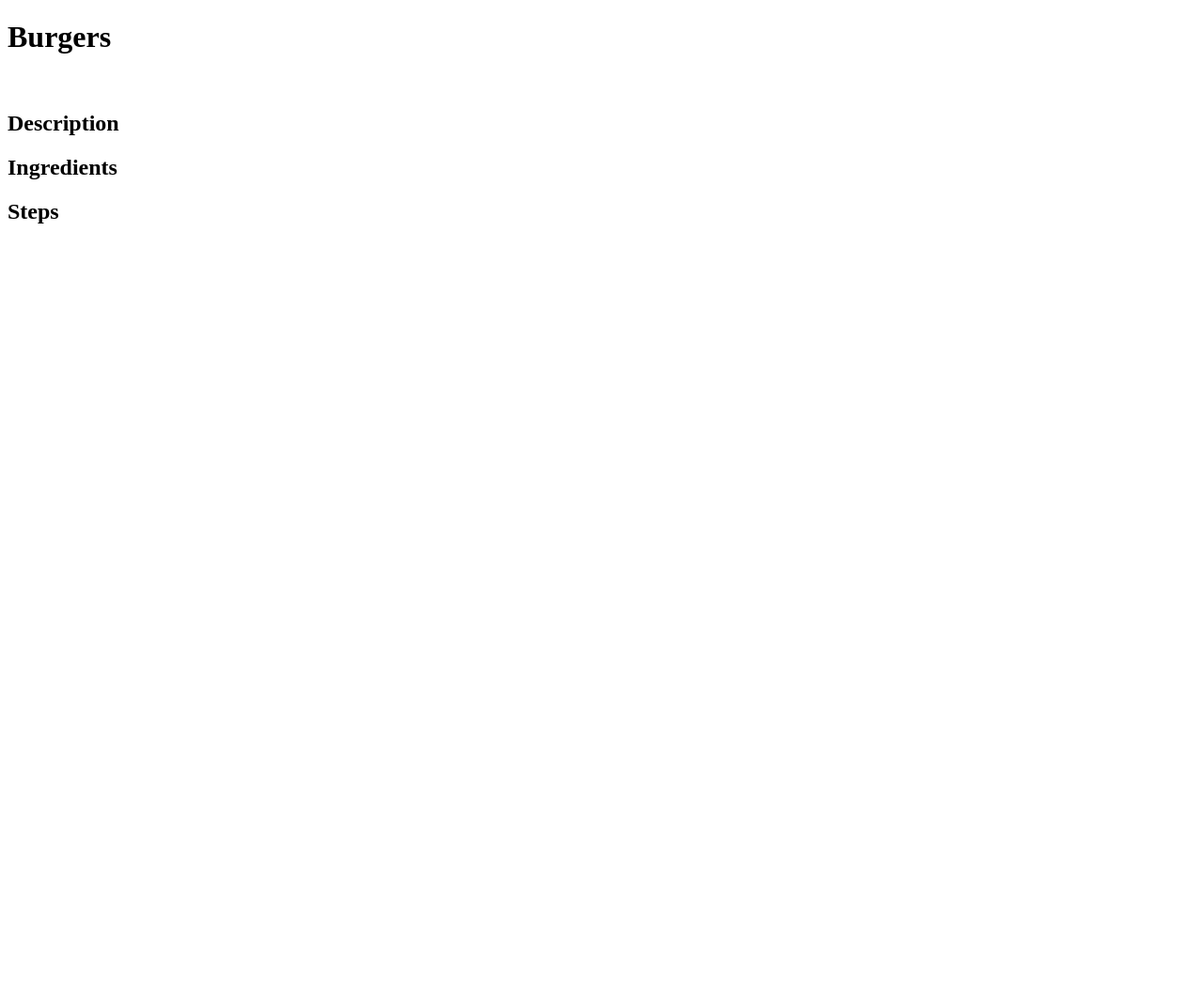
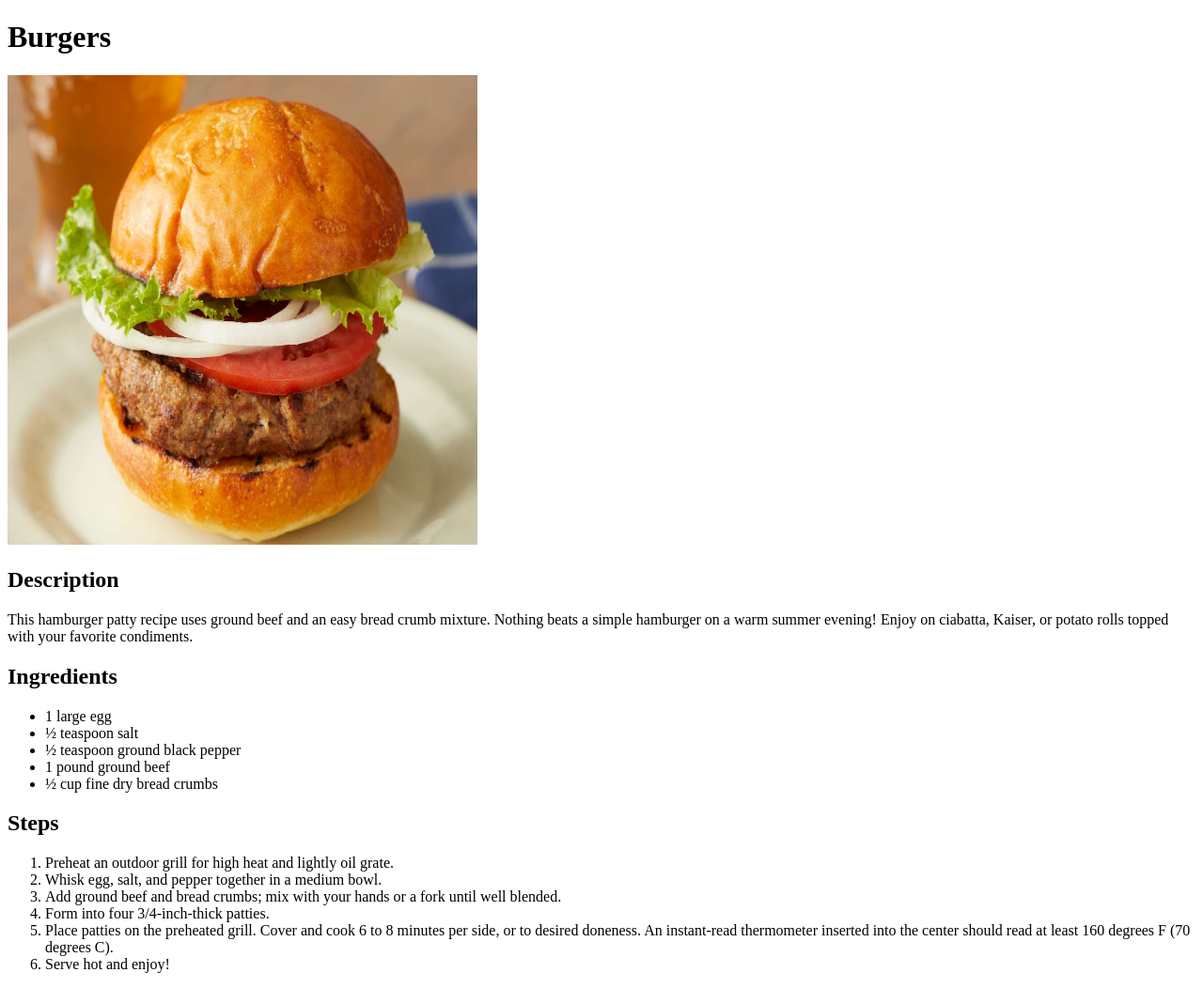
Before and after one commit to GeorgeTM1999/odin-recipes, a plain HTML site: page recipes/burger.html in a window 1280 px wide. Shown: the whole page at 94% size. Before the commit the page ends 800 px from the top, so only its background shows below. Drawn offline with Linux system fonts and the light colour scheme; files whose address does not match are found by name.

Commit message:
Add image and populate burger page

```diff
--- a/recipes/burger.html
+++ b/recipes/burger.html
@@ -8,21 +8,30 @@
     <body>
         <h1>Burgers</h1>
 
-        <img src="">
+        <img src="/home/user/repos/odin-recipes/images/burger.jpg" height="500" width="500" alt="burger image">
 
         <h2>Description</h2>
 
-        <p></p>
+        <p>This hamburger patty recipe uses ground beef and an easy bread crumb mixture. Nothing beats a simple hamburger on a warm summer evening! Enjoy on ciabatta, Kaiser, or potato rolls topped with your favorite condiments.</p>
 
         <h2>Ingredients</h2>
 
         <ul>
-
+            <li>1 large egg</li>
+            <li>½ teaspoon salt</li>
+            <li>½ teaspoon ground black pepper</li>
+            <li>1 pound ground beef</li>
+            <li>½ cup fine dry bread crumbs</li>
         </ul>
 
         <h2>Steps</h2>
         <ol>
-
+            <li>Preheat an outdoor grill for high heat and lightly oil grate.</li>
+            <li>Whisk egg, salt, and pepper together in a medium bowl.</li>
+            <li>Add ground beef and bread crumbs; mix with your hands or a fork until well blended.</li>
+            <li>Form into four 3/4-inch-thick patties.</li>
+            <li>Place patties on the preheated grill. Cover and cook 6 to 8 minutes per side, or to desired doneness. An instant-read thermometer inserted into the center should read at least 160 degrees F (70 degrees C).</li>
+            <li>Serve hot and enjoy!</li>
         </ol>
     </body>
 </html>
```
Also changed, not shown: images/burger.jpg (added).
